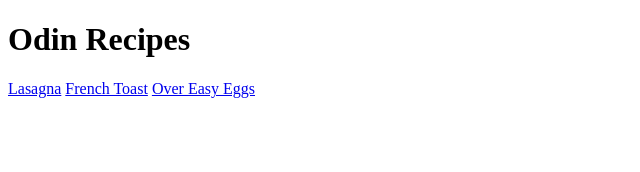
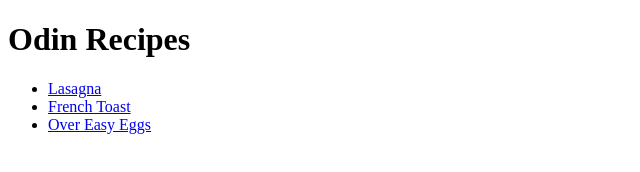
Before and after one commit to RedNoodle325/odin-recipes, a plain HTML site: page index.html in a window 1280 px wide. Shown: the whole page, without its empty margins (0-640 px from the left). Drawn offline with Linux system fonts and the light colour scheme.

Commit message:
put all the links on the homepage into an unordered list for ease of reading.

```diff
--- a/index.html
+++ b/index.html
@@ -7,8 +7,11 @@
 
     <body>
         <h1>Odin Recipes</h1>
-        <a href="./recipes/lasagna.html">Lasagna</a>
-        <a href="./recipes/french-toast.html">French Toast</a>
-        <a href="./recipes/over-easy-egg.html">Over Easy Eggs</a>
+        <ul>
+            <li><a href="./recipes/lasagna.html">Lasagna</a></li>
+            <li><a href="./recipes/french-toast.html">French Toast</a></li>
+            <li><a href="./recipes/over-easy-egg.html">Over Easy Eggs</a></li>
+        </ul>
+
     </body>
 </html>
```
